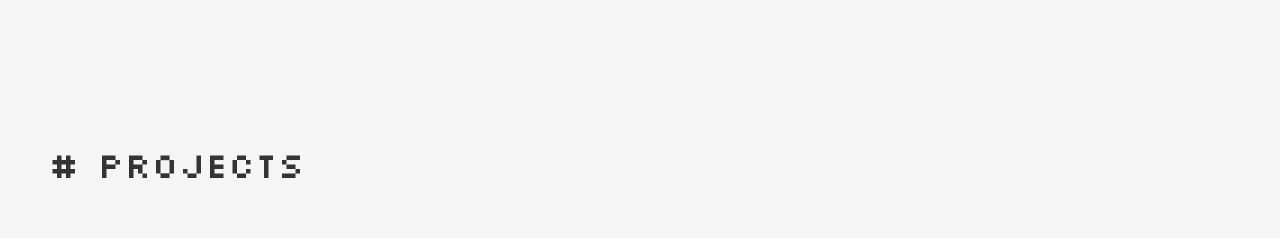
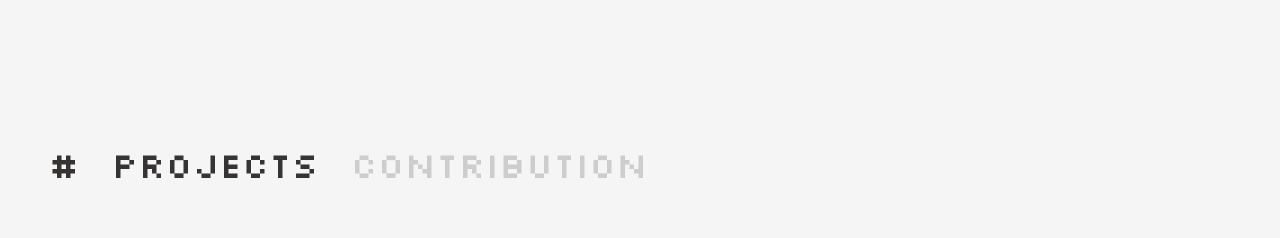
Before and after one commit to JamesWithLeo/Portfolio, a React (Create React App) app in the folder client/: page / in a window 1280 px wide. Shown: the part 800-1038 px from the top of the page. Built offline with nearby package versions, Linux system fonts and the light colour scheme.

Commit message:
contribution section

```diff
--- a/client/src/App.tsx
+++ b/client/src/App.tsx
@@ -138,9 +138,17 @@ function App() {
         className="flex w-full max-w-7xl flex-wrap items-center justify-center gap-x-8 gap-y-8 pb-32 pt-16"
         id="projects"
       >
-        <h1 className="w-full p-4 font-[silkscreen] text-2xl text-darkPrimary md:text-3xl lg:px-12 lg:text-4xl dark:text-white ">
-          # Projects
-        </h1>
+        <div className="flex w-full gap-8 p-4 lg:px-12">
+          <h1 className="font-[silkscreen] text-2xl text-darkPrimary md:text-3xl lg:text-4xl dark:text-white ">
+            #
+          </h1>
+          <h1 className="font-[silkscreen] text-2xl text-darkPrimary md:text-3xl lg:text-4xl dark:text-white ">
+            Projects
+          </h1>
+          <button className="font-[silkscreen]  text-2xl text-darkPrimary opacity-20 md:text-3xl lg:text-4xl dark:text-white">
+            contribution
+          </button>
+        </div>
         <Projects />
       </div>
       <About />
--- a/client/src/Components/Projects/index.tsx
+++ b/client/src/Components/Projects/index.tsx
@@ -141,7 +141,7 @@ export default function Projects() {
         }
       />
 
-      <div className=" absolute bottom-0 z-10 col-span-2 flex w-full items-center justify-center bg-gradient-to-t from-light pb-8 pt-16 dark:from-darkPrimary">
+      <div className=" absolute bottom-0 z-10 col-span-2 flex w-full items-center justify-center bg-gradient-to-t from-light  pb-8 pt-16 dark:from-darkPrimary">
         {isCollapsed ? (
           <button
             onClick={showLess}
```
